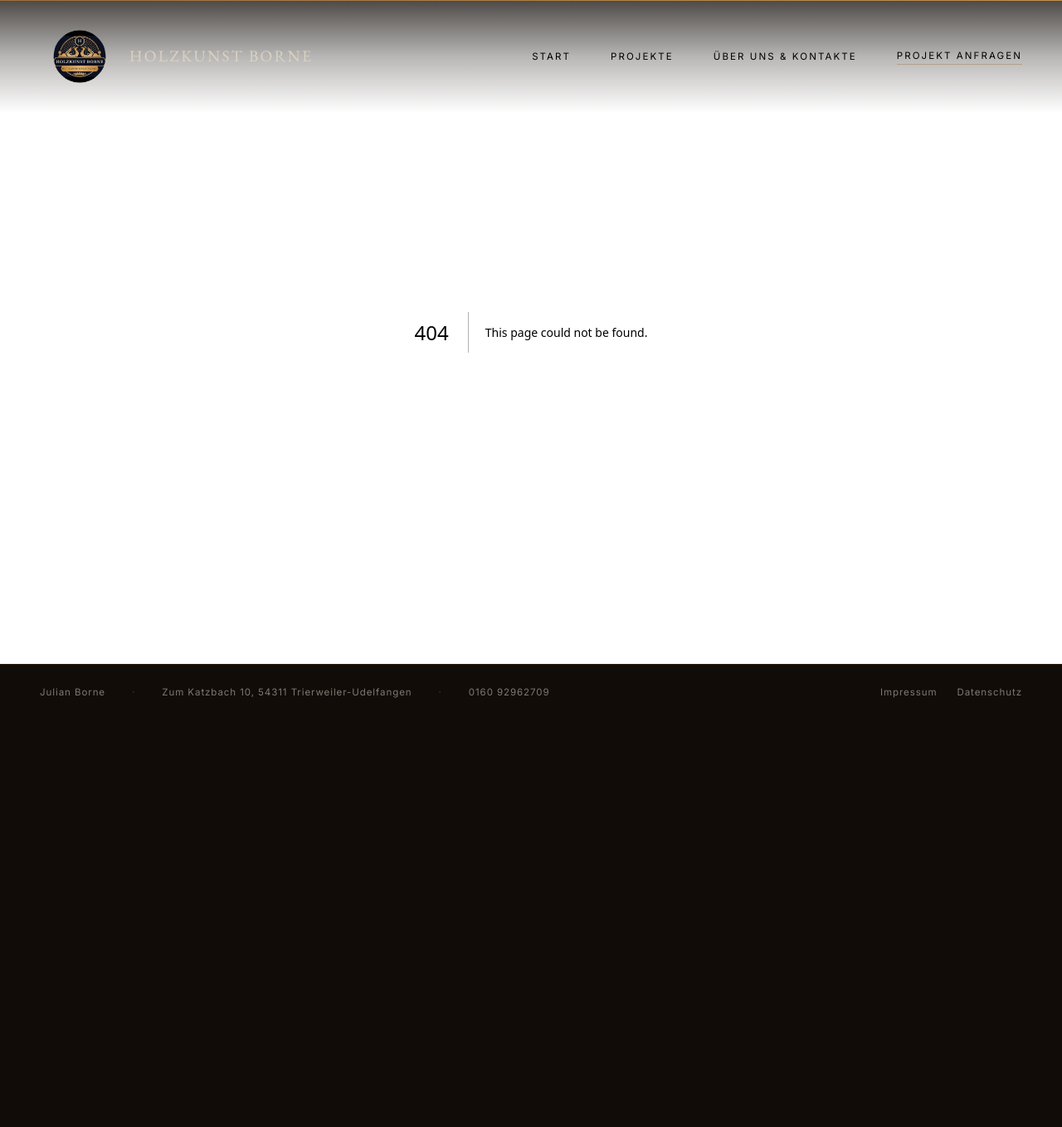
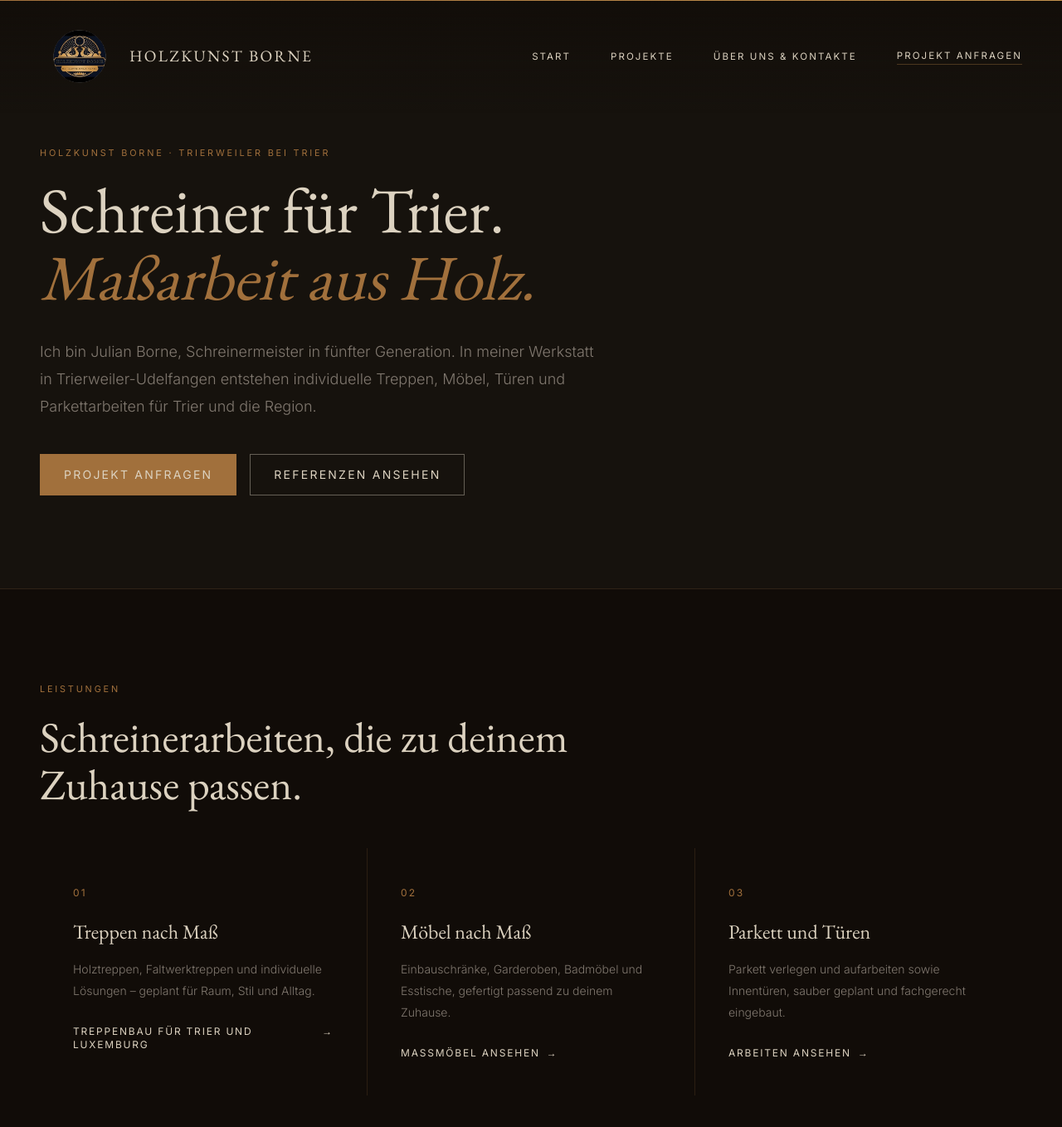
Before and after one commit to rc57wtsfnn-cmyk/Holzkunst-Borne, a Next.js app: page /schreiner-trier in a window 1280 px wide. Before the commit this address had no page. Shown: the top 1358 px of the page at 83% size. Before the commit the page ends 867 px from the top, so only its background shows below. Built offline with nearby package versions, Linux system fonts and the light colour scheme.

Commit message:
Add Schreiner Trier landing page

```diff
--- /dev/null
+++ b/app/schreiner-trier/page.tsx
@@ -0,0 +1,84 @@
+import type { Metadata } from "next";
+import Link from "next/link";
+
+export const metadata: Metadata = {
+  title: "Schreiner in Trier | Maßmöbel, Treppen & Parkett – Holzkunst Borne",
+  description:
+    "Schreinermeister Julian Borne fertigt individuelle Möbel, Treppen und Parkettarbeiten für Trier und Umgebung. Persönlich geplant, präzise gebaut. Projekt anfragen.",
+  alternates: { canonical: "/schreiner-trier" },
+};
+
+const services = [
+  { title: "Treppen nach Maß", text: "Holztreppen, Faltwerktreppen und individuelle Lösungen – geplant für Raum, Stil und Alltag.", href: "/treppenbau-trier-luxemburg", link: "Treppenbau für Trier und Luxemburg" },
+  { title: "Möbel nach Maß", text: "Einbauschränke, Garderoben, Badmöbel und Esstische, gefertigt passend zu deinem Zuhause.", href: "/moebel-nach-mass-trier", link: "Maßmöbel ansehen" },
+  { title: "Parkett und Türen", text: "Parkett verlegen und aufarbeiten sowie Innentüren, sauber geplant und fachgerecht eingebaut.", href: "/projekte#parkett", link: "Arbeiten ansehen" },
+];
+
+export default function SchreinerTrierPage() {
+  return (
+    <div>
+      <section className="border-b border-line bg-ink2 px-6 pb-20 pt-44 md:px-12 md:pb-28">
+        <div className="mx-auto max-w-7xl">
+          <span className="eyebrow mb-5 block">Holzkunst Borne · Trierweiler bei Trier</span>
+          <h1 className="max-w-4xl font-serif text-[clamp(2.8rem,6vw,5.4rem)] leading-[1.05]">
+            Schreiner für Trier.
+            <br />
+            <em className="font-serif italic text-gold">Maßarbeit aus Holz.</em>
+          </h1>
+          <p className="mt-8 max-w-2xl font-sans text-lg font-light leading-[1.85] text-muted">
+            Ich bin Julian Borne, Schreinermeister in fünfter Generation. In meiner Werkstatt in Trierweiler-Udelfangen entstehen individuelle Treppen, Möbel, Türen und Parkettarbeiten für Trier und die Region.
+          </p>
+          <div className="mt-10 flex flex-wrap gap-4">
+            <Link href="/kontakt" className="border border-gold bg-gold px-7 py-3.5 font-sans text-sm uppercase tracking-[0.16em] text-ink transition-colors hover:bg-goldlt">Projekt anfragen</Link>
+            <Link href="/projekte" className="border border-cream/40 px-7 py-3.5 font-sans text-sm uppercase tracking-[0.16em] text-cream transition-colors hover:border-cream">Referenzen ansehen</Link>
+          </div>
+        </div>
+      </section>
+
+      <section className="px-6 py-20 md:px-12 md:py-28">
+        <div className="mx-auto max-w-7xl">
+          <span className="eyebrow mb-5 block">Leistungen</span>
+          <h2 className="max-w-3xl font-serif text-[clamp(2rem,4vw,3.4rem)] leading-[1.12]">
+            Schreinerarbeiten, die zu deinem Zuhause passen.
+          </h2>
+          <div className="mt-12 grid gap-px bg-line md:grid-cols-3">
+            {services.map((service, index) => (
+              <article key={service.title} className="bg-ink p-8 md:p-10">
+                <span className="font-sans text-xs tracking-[0.18em] text-gold">0{index + 1}</span>
+                <h3 className="mt-5 font-serif text-2xl">{service.title}</h3>
+                <p className="mt-4 font-sans text-sm font-light leading-[1.85] text-muted">{service.text}</p>
+                <Link href={service.href} className="mt-7 inline-flex font-sans text-xs uppercase tracking-[0.15em] text-gold hover:text-goldlt">{service.link} <span className="ml-2" aria-hidden="true">→</span></Link>
+              </article>
+            ))}
+          </div>
+        </div>
+      </section>
+
+      <section className="bg-ink2 px-6 py-20 md:px-12 md:py-24">
+        <div className="mx-auto grid max-w-7xl gap-10 md:grid-cols-2 md:gap-20">
+          <div>
+            <span className="eyebrow mb-5 block">Persönlich vor Ort</span>
+            <h2 className="font-serif text-[clamp(2rem,4vw,3.2rem)] leading-tight">
+              Handwerk aus Trierweiler – für Trier und die Umgebung.
+            </h2>
+          </div>
+          <div className="space-y-5 font-sans text-sm font-light leading-[1.9] text-muted">
+            <p>
+              Von meiner Werkstatt in Trierweiler-Udelfangen aus betreue ich Projekte in Trier, Trierweiler und im Großraum Luxemburg. Du sprichst direkt mit mir – vom ersten Gespräch und Aufmaß bis zur Montage.
+            </p>
+            <p>
+              Ob ein Einbauschrank für eine Nische, eine neue Holztreppe oder ein Boden, der wieder frisch aussehen soll: Ich plane jedes Vorhaben nach den räumlichen Gegebenheiten, deinen Wünschen und dem passenden Material.
+            </p>
+            <p>
+              Schau dir ausgewählte Arbeiten an oder erzähl mir von deinem Projekt. Eine erste Anfrage ist unverbindlich.
+            </p>
+            <div className="flex flex-wrap gap-5 pt-2">
+              <Link href="/projekte" className="text-gold underline underline-offset-4">Ausgewählte Schreinerarbeiten</Link>
+              <Link href="/kontakt" className="text-gold underline underline-offset-4">Kontakt aufnehmen</Link>
+            </div>
+          </div>
+        </div>
+      </section>
+    </div>
+  );
+}
```
